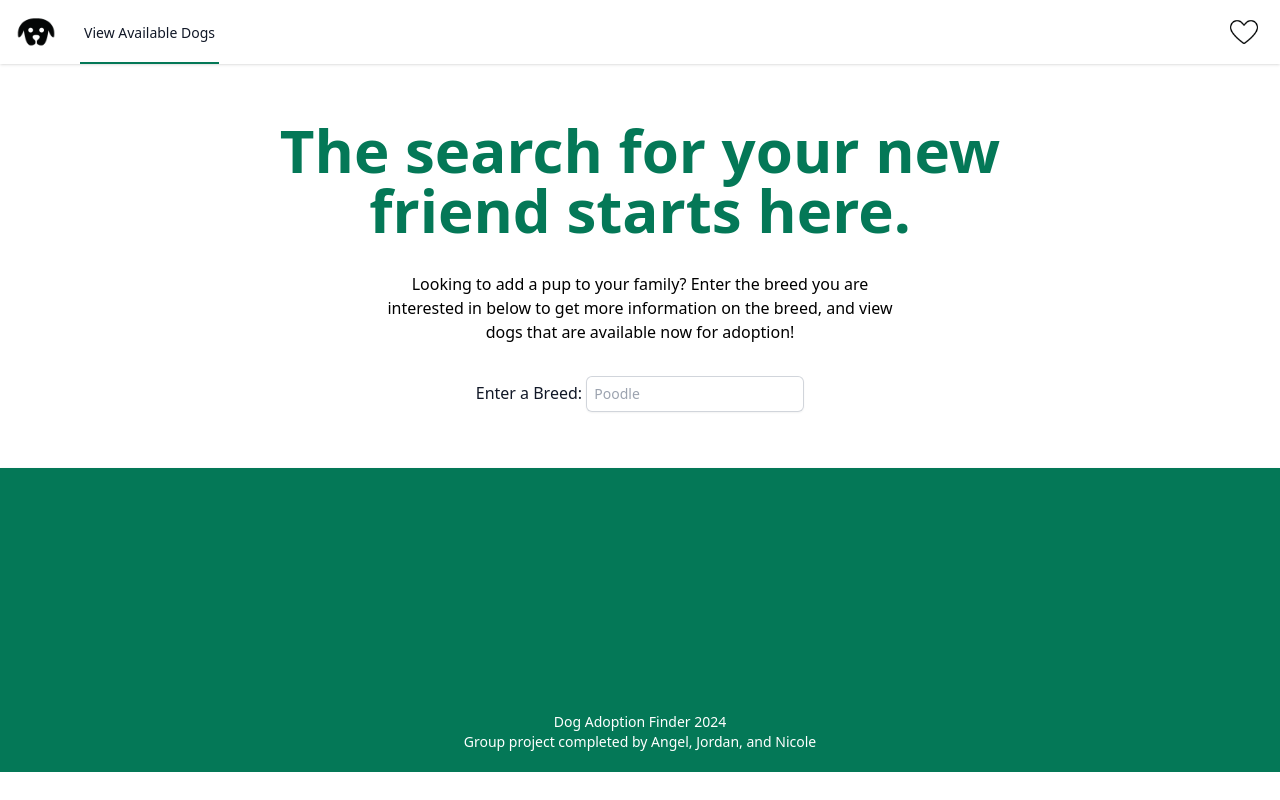
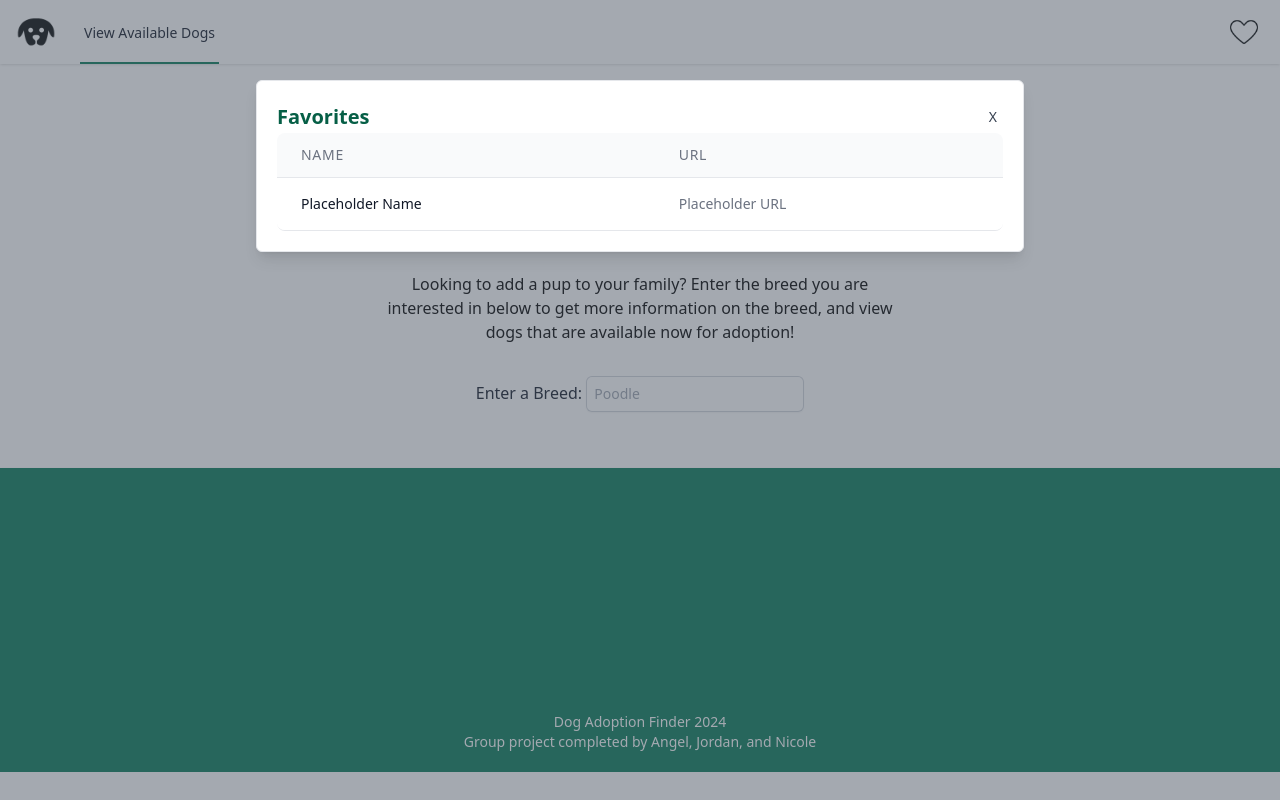
Before and after one commit to NicoleBrubaker/dog-adoption-finder, a website: page index.html in a window 1280 px wide. Both pictures are taken after a click on the button "View favorites". Drawn offline with nearby package versions, Linux system fonts and the light colour scheme; no server answers.

Commit message:
adding README and modal feature

```diff
--- a/assets/js/jordan.js
+++ b/assets/js/jordan.js
@@ -1,17 +1,19 @@
-var formEl = document.querySelector("#breedTypeForm");
-var inputEl = document.getElementById("breedInput");
-var infoTextArea = document.getElementById("infoBody");
-
 var accesskey = "8KUYju2fMKa07wcc0bQTxubvo7B7yPKgcK8Aa4zD";
 var apiurl = "https://api.api-ninjas.com/v1/dogs?name=" + inputEl.value;
 
+var formEl = document.querySelector("breedTypeForm");
+var inputEl = document.getElementById("breedInput");
 
 formEl.addEventListener("submit", function () {
   searchImages();
 });
 
+let inputdata = "";
+let page = 1;
+
 async function searchImages() {
   // inputdata = inputEl.ariaValueMax;
+
   const response = await fetch(apiurl, {
     method: "GET",
     headers: {
@@ -19,9 +21,13 @@ async function searchImages() {
     },
   });
   var data = await response.json();
+
   var results = data.results;
   console.log(data);
+
   //    if (page === 1){
   //          searchResults.innerHTML = "
   //   }
 }
+
+searchImages();
--- a/assets/js/nicole.js
+++ b/assets/js/nicole.js
@@ -22,6 +22,21 @@ function handleForm(event) {
 
 breedTypeForm.addEventListener("submit", handleForm);
 
+// Favorites modal functionality open & close
+document.addEventListener("DOMContentLoaded", (event) => {
+  var allFavoritesButton = document.getElementById("allFavorites");
+  var favoritesModal = document.getElementById("favoritesModal");
+  var closeModal = document.getElementById("closeModal");
+
+  allFavoritesButton.addEventListener("click", function () {
+    favoritesModal.classList.remove("hidden");
+  });
+
+  closeModal.addEventListener("click", function () {
+    favoritesModal.classList.add("hidden");
+  });
+});
+
 // Saving "favorites" to local storage
 document.querySelectorAll(".saveFavorite").forEach((button) => {
   button.addEventListener("click", function () {
@@ -29,6 +44,3 @@ document.querySelectorAll(".saveFavorite").forEach((button) => {
     localStorage.setItem("saveFavorite", JSON.stringify(saveFavorite));
   });
 });
-
-// Retrieving local storage items to display when user views their favorites
-document.getElementById("allFavorites");
--- a/index.html
+++ b/index.html
@@ -3,7 +3,6 @@
   <head>
     <meta charset="UTF-8" />
     <meta name="viewport" content="width=device-width, initial-scale=1.0" />
-    <link rel="stylesheet" type="text/css" href="./assets/css/style.css" />
     <!-- Installing Tailwind -->
     <script src="https://cdn.tailwindcss.com"></script>
     <title>Group Project 1</title>
@@ -29,7 +28,43 @@
          <img class="h-8 w-auto" src="./assets/icons/heart.png" alt="Heart Icon">
         </button>
     </div>
+
+    <!-- Favorites Modal -->
+<div id="favoritesModal" class="fixed inset-0 bg-gray-600 bg-opacity-50 overflow-y-auto h-full w-full hidden">
+  <div class="relative top-20 mx-auto p-5 border w-3/5 shadow-lg rounded-md bg-white">
+    <div class="flex justify-between items-center">
+      <h3 class="text-lg leading-6 font-semibold text-xl text-emerald-800">Favorites</h3>
+      <button type="button" id="closeModal" class="text-gray-700 bg-transparent hover:bg-gray-200 hover:text-gray-900 rounded-lg text-sm p-1.5 ml-auto inline-flex items-center">
+        <span class="sr-only">Close</span>
+        X
+      </button>
+    </div>
+      <div class="flex flex-col">
+        <div class="-my-2 overflow-x-auto sm:-mx-6 lg:-mx-8">
+          <div class="py-2 align-middle inline-block min-w-full lg:px-8">
+            <div class="overflow-hidden border-b border-gray-200 sm:rounded-lg">
+              <table class="min-w-full divide-y divide-gray-200">
+                <thead class="bg-gray-50">
+                  <tr>
+                    <th scope="col" class="px-6 py-3 text-left text-sm font-medium text-gray-500 uppercase tracking-wider">Name</th>
+                    <th scope="col" class="px-6 py-3 text-left text-sm font-medium text-gray-500 uppercase tracking-wider">URL</th>
+                  </tr>
+                </thead>
+                <tbody class="bg-white divide-y divide-gray-200">
+                  <!-- Rows Placeholder -->
+                  <tr>
+                    <td class="px-6 py-4 whitespace-nowrap text-sm font-medium text-gray-900">Placeholder Name</td>
+                    <td class="px-6 py-4 whitespace-nowrap text-sm text-gray-500">Placeholder URL</td>
+                  </tr>
+                </tbody>
+              </table>
+            </div>
+          </div>
+        </div>
+      </div>
   </div>
+</div>
+</div>
 </nav>
 
 <!-- Header section text -->
```
Also changed, not shown: README.md, assets/css/style.css (deleted), image.png (added).
